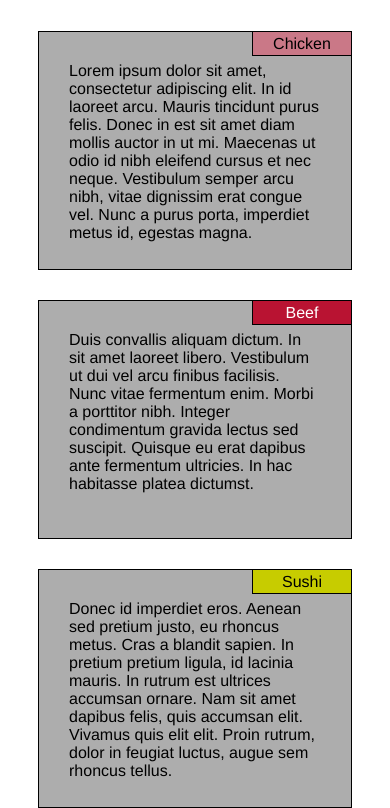
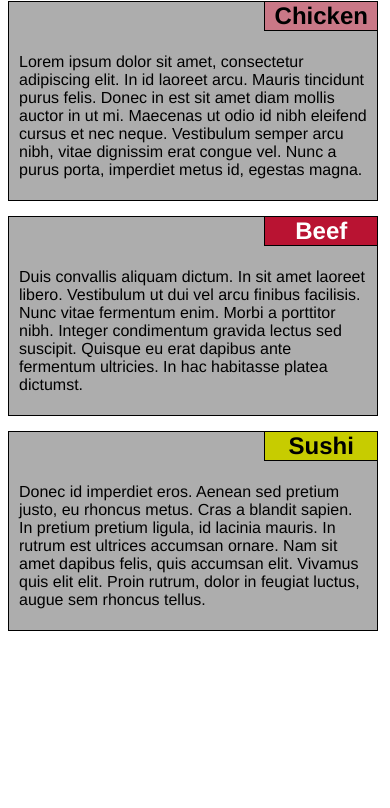
Before and after one commit to ciroprates/coursera-test, a plain HTML site: page module2-solution/index.html in a window 390 px wide. Shown: the part 72-880 px from the top of the page. After the commit the page ends 844 px from the top, so only its background shows below. Drawn offline with Linux system fonts and the light colour scheme.

Commit message:
more styling

```diff
--- a/module2-solution/css/style.css
+++ b/module2-solution/css/style.css
@@ -2,43 +2,48 @@
 * {
   box-sizing: border-box;
 }
+
+body {
+  font-family: Helvetica;
+}
+
 h1 {
   margin-bottom: 15px;
   text-align: center;
 }
 
-article {
-  padding-left: 30px;
+section {
+  padding-right: 1%;
 }
 
-section {
-  padding-right: 30px;
+
+h2 {
+  position: absolute;
+  right: -1px;
+  top: -1px;
+  margin: 0;
+  padding-top: 0px;
+  border: 1px solid black;
+  width: 114px;
+  height: 30px;
+  font-family: Helvetica;
+  text-align: center;
 }
 
 div {
   position: relative;
-  margin-top: 30px;
-  padding: 30px;
   border: 1px solid black;
+  margin-right: 15px;
+  margin-left: auto;
+  margin-bottom: 15px;
+  padding: 10px;
+  padding-top: 35px;
   background-color: #ADADAD;
-  width: 90%;
-  height: 239px;
-  font-family: Helvetica;
   color: black;
+  height: 200px;
   overflow: hidden;
 }
 
-p {
-  position: absolute;
-  right: -1px;
-  top: -17px;
-  padding-top: 3px;
-  border: 1px solid black;
-  width: 100px;
-  height: 25px;
-  font-family: Helvetica;
-  text-align: center;
-}
 
 .chicken {
   background-color: #CA7887;
@@ -150,50 +155,3 @@ window is between 768px and 991px, inclusively.
 
   }
 }
-
-/********** Small devices only **********/
-/**
-Mobile view should appear only if the width of the browser is
-equal to or less than 767px.
-**/
-@media (max-width: 767px) {
-  .col-sm-1, .col-sm-2, .col-sm-3, .col-sm-4, .col-sm-5, .col-sm-6, .col-sm-7, .col-sm-8, .col-sm-9, .col-sm-10, .col-sm-11, .col-sm-12 {
-    float: left;
-  }
-  .col-sm-1 {
-    width: 8.33%;
-  }
-  .col-sm-2 {
-    width: 16.66%;
-  }
-  .col-sm-3 {
-    width: 25%;
-  }
-  .col-sm-4 {
-    width: 33.33%;
-  }
-  .col-sm-5 {
-    width: 41.66%;
-  }
-  .col-sm-6 {
-    width: 50%;
-  }
-  .col-sm-7 {
-    width: 58.33%;
-  }
-  .col-sm-8 {
-    width: 66.66%;
-  }
-  .col-sm-9 {
-    width: 74.99%;
-  }
-  .col-sm-10 {
-    width: 83.33%;
-  }
-  .col-sm-11 {
-    width: 91.66%;
-  }
-  .col-sm-12 {
-    width: 100%;
-  }
-}
--- a/module2-solution/index.html
+++ b/module2-solution/index.html
@@ -5,8 +5,6 @@
 <meta name="viewport" content="width=device-width, initial-scale=1">
 <title>Module 2 Solution</title>
 <link rel="stylesheet" type="text/css" href="css/style.css">
-<style>
-</style>
 </head>
 <body>
 <h1>Our Menu</h1>
@@ -15,24 +13,34 @@
 
 <article>
 
-  <section class="col-lg-4 col-md-6 col-sm-12">
+
+
+  <section class="col-lg-4 col-md-6">
   <div class="row">
-  <p class="chicken">Chicken</p>
+  <h2 class="chicken">Chicken</h2>
+  <p>
   Lorem ipsum dolor sit amet, consectetur adipiscing elit. In id laoreet arcu. Mauris tincidunt purus felis. Donec in est sit amet diam mollis auctor in ut mi. Maecenas ut odio id nibh eleifend cursus et nec neque. Vestibulum semper arcu nibh, vitae dignissim erat congue vel. Nunc a purus porta, imperdiet metus id, egestas magna.
+  </p>
   </div>
   </section>
 
-  <section class="col-lg-4 col-md-6 col-sm-12">
+  <section class="col-lg-4 col-md-6">
   <div class="row">
-  <p class="beef">Beef</p>
+  <h2 class="beef">Beef</h2>
+  <p>
   Duis convallis aliquam dictum. In sit amet laoreet libero. Vestibulum ut dui vel arcu finibus facilisis. Nunc vitae fermentum enim. Morbi a porttitor nibh. Integer condimentum gravida lectus sed suscipit. Quisque eu erat dapibus ante fermentum ultricies. In hac habitasse platea dictumst.
+  </p>
   </div>
   </section>
 
-  <section class="col-lg-4 col-md-12 col-sm-12">
+
+
+  <section class="col-lg-4 col-md-12">
   <div class="row">
-  <p class="sushi">Sushi</p>
+  <h2 class="sushi">Sushi</h2>
+  <p>
   Donec id imperdiet eros. Aenean sed pretium justo, eu rhoncus metus. Cras a blandit sapien. In pretium pretium ligula, id lacinia mauris. In rutrum est ultrices accumsan ornare. Nam sit amet dapibus felis, quis accumsan elit. Vivamus quis elit elit. Proin rutrum, dolor in feugiat luctus, augue sem rhoncus tellus.
+  </p>
   </div>
   </section>
 
```
